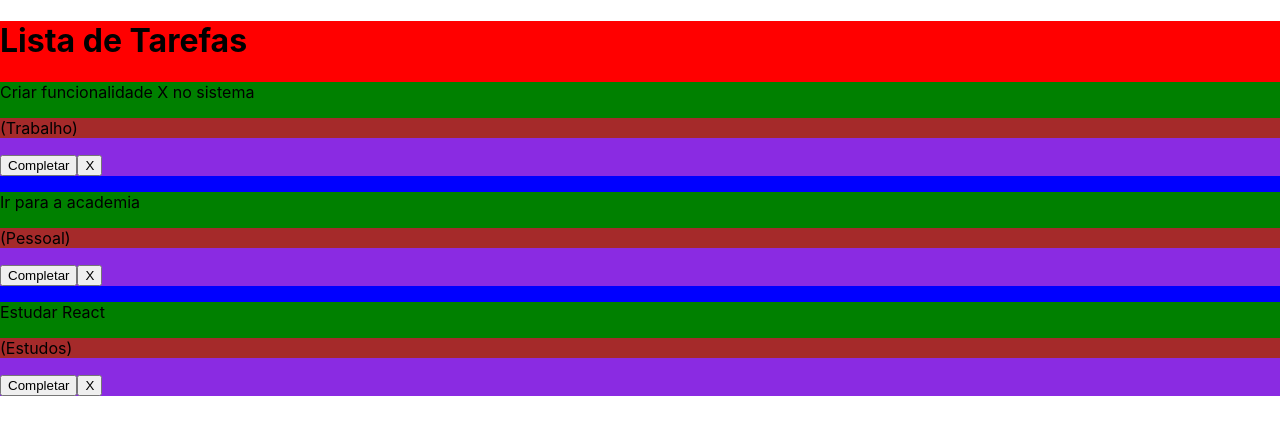
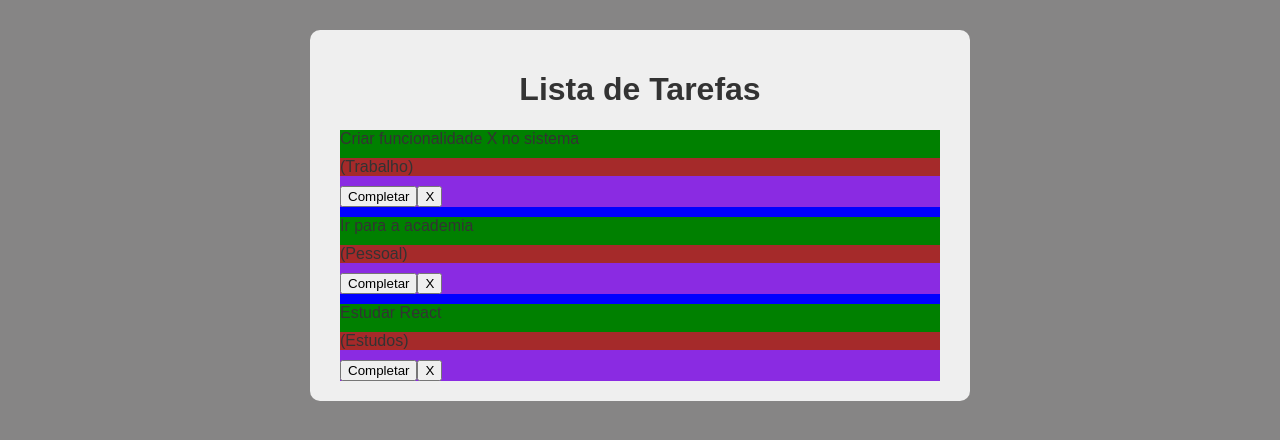
Before and after one commit to 1NicolasLima/Lista-Tarefas-Nextjs, a React (Create React App) app in the folder lista-tarefas/: page / in a window 1280 px wide. Shown: the top 440 px of the page. Built offline with nearby package versions, Linux system fonts and the light colour scheme.

Commit message:
css inicial

```diff
--- a/lista-tarefas/src/App.css
+++ b/lista-tarefas/src/App.css
@@ -1,6 +1,34 @@
+body{
+  font-family: Arial;
+  background-color: rgb(134, 133, 133);
+  padding: 30px;
+  color: #333;
+}
+
 .app{
-  background-color: red;
+  background-color: #efefef;
+  max-width: 600px;
+  margin: 0 auto 300px;
+  padding: 20px 30px;
+  border-radius: 10px;
 }
+
+h1{
+  text-align: center;
+}
+
+h2{
+  margin-bottom: 10px;
+}
+
+p{
+  margin: 10px 0;
+}
+
+input{
+  box-sizing: border-box;
+}
+
 .todo-list{
   background-color: blue;
 }
```
